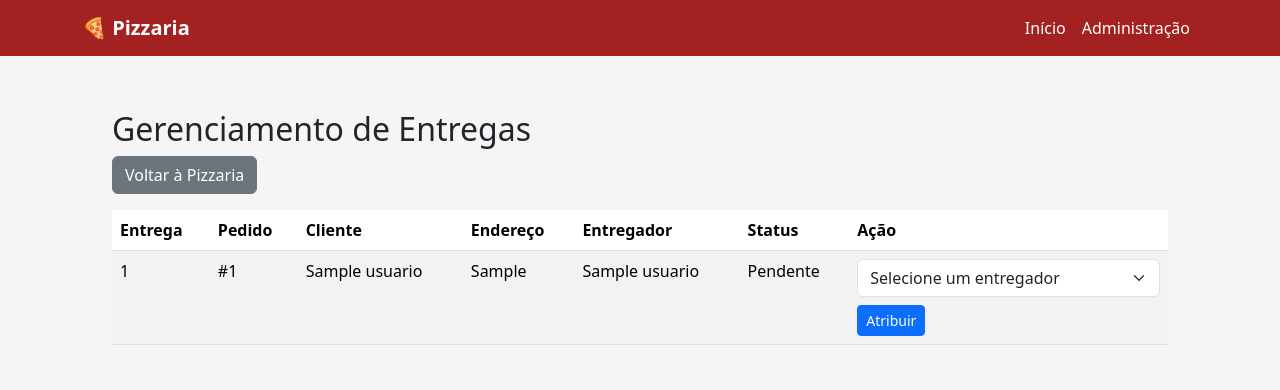
After one commit to joaovitormuz/Pizzaria, a Django app: page /entregas/ in a window 1280 px wide. The commit adds this page. Shown: the top 390 px of the page. Run offline with Django 5.2, Linux system fonts and the light colour scheme; a user stored in the database is signed in; tables that the repository leaves empty hold one stand-in row (values such as "Sample post").

Commit message:
Gerenciamento de Entregas

```diff
--- a/app/models.py
+++ b/app/models.py
@@ -67,11 +67,7 @@ class Usuario(AbstractUser):
 
 class Cliente(Usuario):
 
-    referencia_pagamento = models.CharField(
-        max_length=100,
-        blank=True,
-        null=True
-    )
+    pass
 
     def realizarPedido(self):
         pass
--- a/app/templates/areas/area_cliente.html
+++ b/app/templates/areas/area_cliente.html
@@ -15,4 +15,8 @@
     <button type="button">Ver produtos</button>
 </a>
 
+<a href="{% url 'home' %}" class="btn btn-secondary">
+    Voltar à Home
+</a>
+
 {% endblock %}
--- /dev/null
+++ b/app/templates/entregas/listar.html
@@ -0,0 +1,67 @@
+{% extends 'base.html' %}
+
+{% block content %}
+<div class="container mt-4">
+    <h2>Gerenciamento de Entregas</h2>
+
+    <a href="{% url 'area_pizzaria' %}" class="btn btn-secondary mb-3">
+        Voltar à Pizzaria
+    </a>
+
+    {% if entregas %}
+        <table class="table table-striped">
+            <thead>
+                <tr>
+                    <th>Entrega</th>
+                    <th>Pedido</th>
+                    <th>Cliente</th>
+                    <th>Endereço</th>
+                    <th>Entregador</th>
+                    <th>Status</th>
+                    <th>Ação</th>
+                </tr>
+            </thead>
+            <tbody>
+                {% for entrega in entregas %}
+                    <tr>
+                        <td>{{ entrega.id_entrega }}</td>
+                        <td>#{{ entrega.pedido.id_pedido }}</td>
+                        <td>{{ entrega.pedido.cliente.nome }}</td>
+                        <td>{{ entrega.endereco_entrega }}</td>
+                        <td>
+                            {% if entrega.entregador %}
+                                {{ entrega.entregador.nome }}
+                            {% else %}
+                                Não atribuído
+                            {% endif %}
+                        </td>
+                        <td>{{ entrega.status_entrega }}</td>
+                        <td>
+                            {% if entrega.status_entrega == 'Pendente' %}
+                                <form method="POST" action="{% url 'atribuir_entregador' entrega.id_entrega %}">
+                                    {% csrf_token %}
+                                    <select name="entregador" class="form-select" required>
+                                        <option value="">Selecione um entregador</option>
+                                        {% for entregador in entregadores %}
+                                            <option value="{{ entregador.pk }}">
+                                                {{ entregador.nome }}
+                                            </option>
+                                        {% endfor %}
+                                    </select>
+                                    <button type="submit" class="btn btn-primary btn-sm mt-2">
+                                        Atribuir
+                                    </button>
+                                </form>
+                            {% else %}
+                                —
+                            {% endif %}
+                        </td>
+                    </tr>
+                {% endfor %}
+            </tbody>
+        </table>
+    {% else %}
+        <p>Nenhuma entrega cadastrada.</p>
+    {% endif %}
+</div>
+{% endblock %}
--- a/app/views.py
+++ b/app/views.py
@@ -3,6 +3,7 @@ from django.shortcuts import render, redirect, get_object_or_404
 from django.contrib import messages
 from django.contrib.auth.decorators import login_required
 from django.http import HttpResponseForbidden
+from django.utils import timezone
 
 from django.db import transaction
 from .models import Cliente, Pedido, Produto, ItemPedido
@@ -12,6 +13,52 @@ from .forms import (
     ConfirmarPedidoForm
 )
 from .models import Cliente, Pedido, Produto, ItemPedido, Funcionario
+from .forms import ClienteForm, AdicionarProdutoForm, ConfirmarPedidoForm, FuncionarioForm
+from .forms import (
+    ClienteForm,
+    AdicionarProdutoForm,
+    ConfirmarPedidoForm,
+    FuncionarioForm,
+    EntregadorForm
+)
+
+from .models import (
+    Cliente,
+    Pedido,
+    Produto,
+    ItemPedido,
+    Funcionario,
+    Entrega,
+    Entregador
+)
+
+
+# Direcionamento por tipo de usuario
+
+
+from django.contrib.auth.views import LoginView
+
+class LoginPerfilView(LoginView):
+    template_name = 'usuarios/login.html'
+    redirect_authenticated_user = True
+
+    def get_success_url(self):
+        usuario = self.request.user
+
+        if usuario.is_superuser:
+            return '/visao-geral/'
+
+        if hasattr(usuario, 'entregador'):
+            return '/entregador/'
+
+        if usuario.is_staff:
+            return '/pizzaria/'
+
+        if hasattr(usuario, 'cliente'):
+            return '/cliente/'
+
+        return '/'
+
 
 
 # =====================================================
@@ -95,6 +142,57 @@ def cadastro_publico_cliente(request):
             'publico': True
         }
     )
+
+
+# =====================================================
+# Cadastro Funcionario
+# =====================================================
+
+@login_required
+def cadastrar_funcionario(request):
+    if not acesso_administrativo(request.user):
+        return HttpResponseForbidden('Acesso negado.')
+
+    if request.method == 'POST':
+        form = FuncionarioForm(request.POST)
+
+        if form.is_valid():
+            form.save()
+            messages.success(request, 'Funcionário cadastrado com sucesso!')
+            return redirect('area_pizzaria')
+    else:
+        form = FuncionarioForm()
+
+    return render(request, 'funcionarios/formulario.html', {
+        'form': form,
+        'titulo': 'Cadastrar Funcionário'
+    })
+
+# =====================================================
+# Cadastro Entregador
+# =====================================================
+@login_required
+def cadastrar_entregador(request):
+    if not acesso_administrativo(request.user):
+        return HttpResponseForbidden('Acesso negado.')
+
+    if request.method == 'POST':
+        form = EntregadorForm(request.POST)
+
+        if form.is_valid():
+            form.save()
+            messages.success(
+                request,
+                'Entregador cadastrado com sucesso!'
+            )
+            return redirect('area_pizzaria')
+    else:
+        form = EntregadorForm()
+
+    return render(request, 'entregadores/formulario.html', {
+        'form': form,
+        'titulo': 'Cadastrar Entregador'
+    })
 
 
 # =====================================================
@@ -296,7 +394,7 @@ def adicionar_ao_carrinho(request, pk):
 
     return redirect('produtos_disponiveis')
 
-    # =====================================================
+ # =====================================================
 # VISUALIZAR CARRINHO
 # =====================================================
 
@@ -388,6 +486,13 @@ def confirmar_pedido(request):
                         )
 
                     pedido.calcularTotal()
+
+                    if pedido.tipo_entrega == 'Entrega':
+                     Entrega.objects.create(
+                     pedido=pedido,
+                     endereco_entrega=pedido.endereco_entrega,
+                     taxa_entrega=0
+                     )
 
                 del request.session['carrinho']
 
@@ -503,3 +608,136 @@ def cancelar_pedido(request, pk):
             )
 
     return redirect('listar_pedidos')
+
+# =====================================================
+# listar entregas
+# =====================================================
+@login_required
+def listar_entregas(request):
+    if not acesso_administrativo(request.user):
+        return HttpResponseForbidden('Acesso negado.')
+
+    entregas = Entrega.objects.select_related(
+        'pedido',
+        'pedido__cliente',
+        'entregador'
+    ).all().order_by('-id_entrega')
+
+    return render(request, 'entregas/listar.html', {
+    'entregas': entregas,
+    'entregadores': Entregador.objects.filter(disponibilidade=True)
+    })
+
+# =====================================================
+# Atribuir Entregas a entregadores
+# =====================================================
+@login_required
+def atribuir_entregador(request, id_entrega):
+    if not acesso_administrativo(request.user):
+        return HttpResponseForbidden('Acesso negado.')
+
+    entrega = get_object_or_404(Entrega, pk=id_entrega)
+
+    if request.method == 'POST':
+        entregador_id = request.POST.get('entregador')
+
+        entregador = get_object_or_404(
+            Entregador,
+            pk=entregador_id,
+            disponibilidade=True
+        )
+
+        if entrega.status_entrega != 'Pendente':
+            messages.error(
+                request,
+                'Não é possível alterar o entregador desta entrega.'
+            )
+            return redirect('listar_entregas')
+
+        entrega.entregador = entregador
+        entrega.save(update_fields=['entregador'])
+
+        entregador.disponibilidade = False
+        entregador.save(update_fields=['disponibilidade'])
+
+        messages.success(
+            request,
+            'Entregador atribuído com sucesso!'
+        )
+
+        return redirect('listar_entregas')
+
+    return redirect('listar_entregas')
+
+
+# =====================================================
+# Atualiza as disponibilidades do entregador
+# =====================================================
+@login_required
+def atualizar_status_entrega(request, id_entrega):
+    if not hasattr(request.user, 'entregador'):
+        return HttpResponseForbidden('Acesso exclusivo para entregadores.')
+
+    if request.method != 'POST':
+        return redirect('area_entregador')
+
+    entrega = get_object_or_404(
+        Entrega,
+        pk=id_entrega,
+        entregador=request.user.entregador
+    )
+
+    novo_status = request.POST.get('status')
+
+    if novo_status == 'Saiu para entrega':
+        if entrega.status_entrega != 'Pendente':
+            messages.error(request, 'Status inválido.')
+            return redirect('area_entregador')
+
+        entrega.status_entrega = 'Saiu para entrega'
+        entrega.data_saida = timezone.now()
+        entrega.pedido.status = 'Em entrega'
+
+    elif novo_status == 'Entregue':
+        if entrega.status_entrega != 'Saiu para entrega':
+            messages.error(request, 'A entrega ainda não saiu.')
+            return redirect('area_entregador')
+
+        entrega.status_entrega = 'Entregue'
+        entrega.data_entrega = timezone.now()
+        entrega.pedido.status = 'Concluído'
+
+        entregador = entrega.entregador
+        entregador.disponibilidade = True
+        entregador.save(update_fields=['disponibilidade'])
+
+    else:
+        messages.error(request, 'Status inválido.')
+        return redirect('area_entregador')
+
+    entrega.save()
+    entrega.pedido.save(update_fields=['status'])
+
+    messages.success(request, 'Status da entrega atualizado!')
+    return redirect('area_entregador')
+
+# =====================================================
+# Entregadores podem visualizar as entregas atribuidas a eles
+# =====================================================
+@login_required
+def minhas_entregas(request):
+    if not hasattr(request.user, 'entregador'):
+        return HttpResponseForbidden(
+            'Esta funcionalidade é exclusiva para entregadores.'
+        )
+
+    entregas = Entrega.objects.filter(
+        entregador=request.user.entregador
+    ).select_related(
+        'pedido',
+        'pedido__cliente'
+    ).order_by('-id_entrega')
+
+    return render(request, 'entregadores/minhas_entregas.html', {
+        'entregas': entregas
+    })
--- a/config/urls.py
+++ b/config/urls.py
@@ -37,19 +37,35 @@ urlpatterns = [
         name='excluir_cliente'
     ),
 
+    # Cadastrar Funcionario
+    path(
+    'funcionarios/cadastrar/',
+    views.cadastrar_funcionario,
+    name='cadastrar_funcionario'
+    ),
+
+    # Cadastrar Entregador
+    path(
+    'entregadores/cadastrar/',
+    views.cadastrar_entregador,
+    name='cadastrar_entregador'
+),
+
     # Login e logout
-    path(
-        'login/',
-        auth_views.LoginView.as_view(
-            template_name='usuarios/login.html'
-        ),
-        name='login'
+
+
+     path(
+    'login/',
+    views.LoginPerfilView.as_view(),
+    name='login'
     ),
+
     path(
         'logout/',
         auth_views.LogoutView.as_view(),
         name='logout'
     ),
+
     path(
     'cliente/meus-pedidos/',
     views.meus_pedidos,
@@ -95,4 +111,28 @@ urlpatterns = [
     views.cancelar_pedido,
     name='cancelar_pedido'
     ),
+
+    path(
+    'entregas/',
+    views.listar_entregas,
+    name='listar_entregas'
+    ),
+
+   path(
+    'entregas/<int:id_entrega>/atribuir/',
+    views.atribuir_entregador,
+    name='atribuir_entregador'
+    ),
+
+    path(
+    'entregas/<int:id_entrega>/atualizar/',
+    views.atualizar_status_entrega,
+    name='atualizar_status_entrega'
+    ),
+
+    path(
+    'minhas-entregas/',
+    views.minhas_entregas,
+    name='minhas_entregas'
+    ),
 ]
```
Also changed, not shown: app/forms.py (+71 -1 lines), app/templates/areas/area_entregador.html (+9 -0 lines), app/templates/areas/area_pizzaria.html (+16 -0 lines), app/templates/entregadores/formulario.html (added, +22 -0 lines), app/templates/entregadores/minhas_entregas.html (added, +71 -0 lines), app/templates/funcionarios/formulario.html (added, +22 -0 lines), app/templates/home.html (+15 -5 lines), README.md, app/migrations/0002_remove_cliente_referencia_pagamento.py (added).
